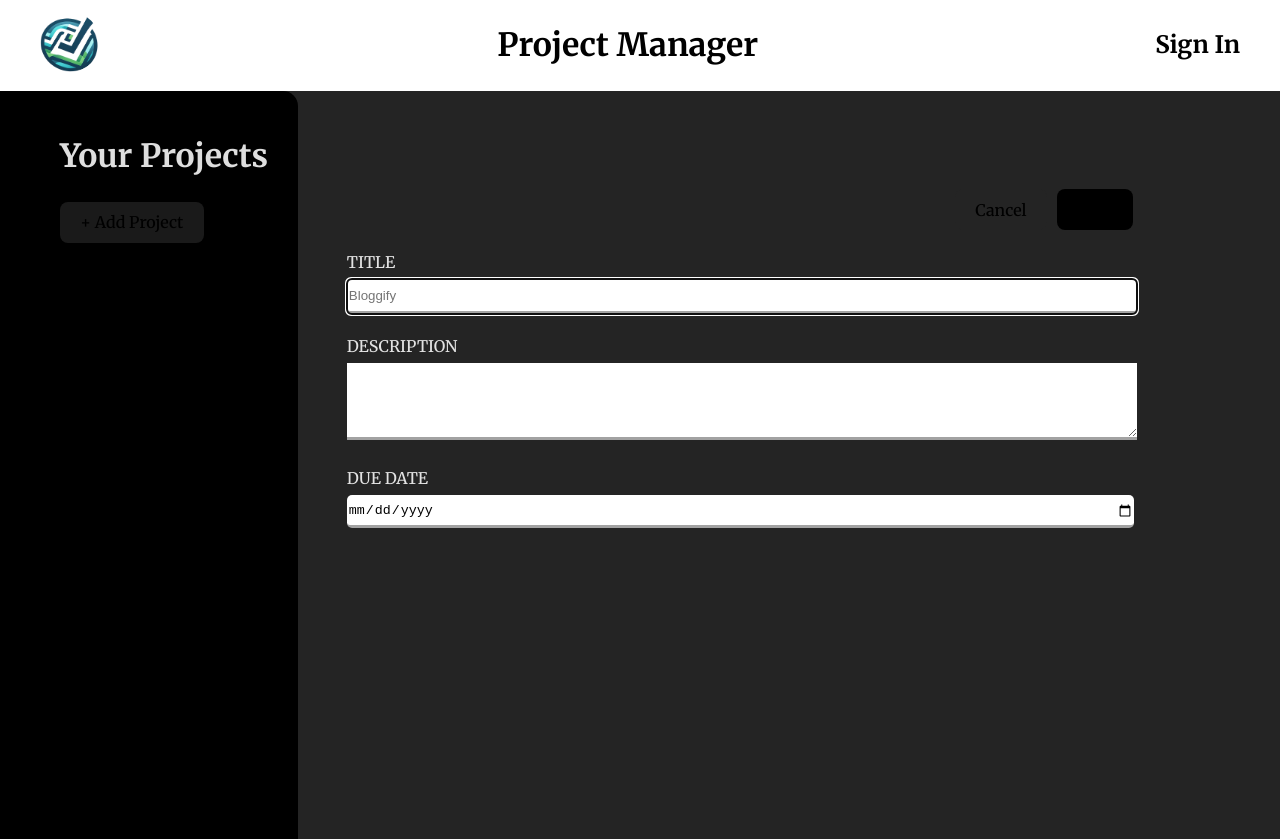
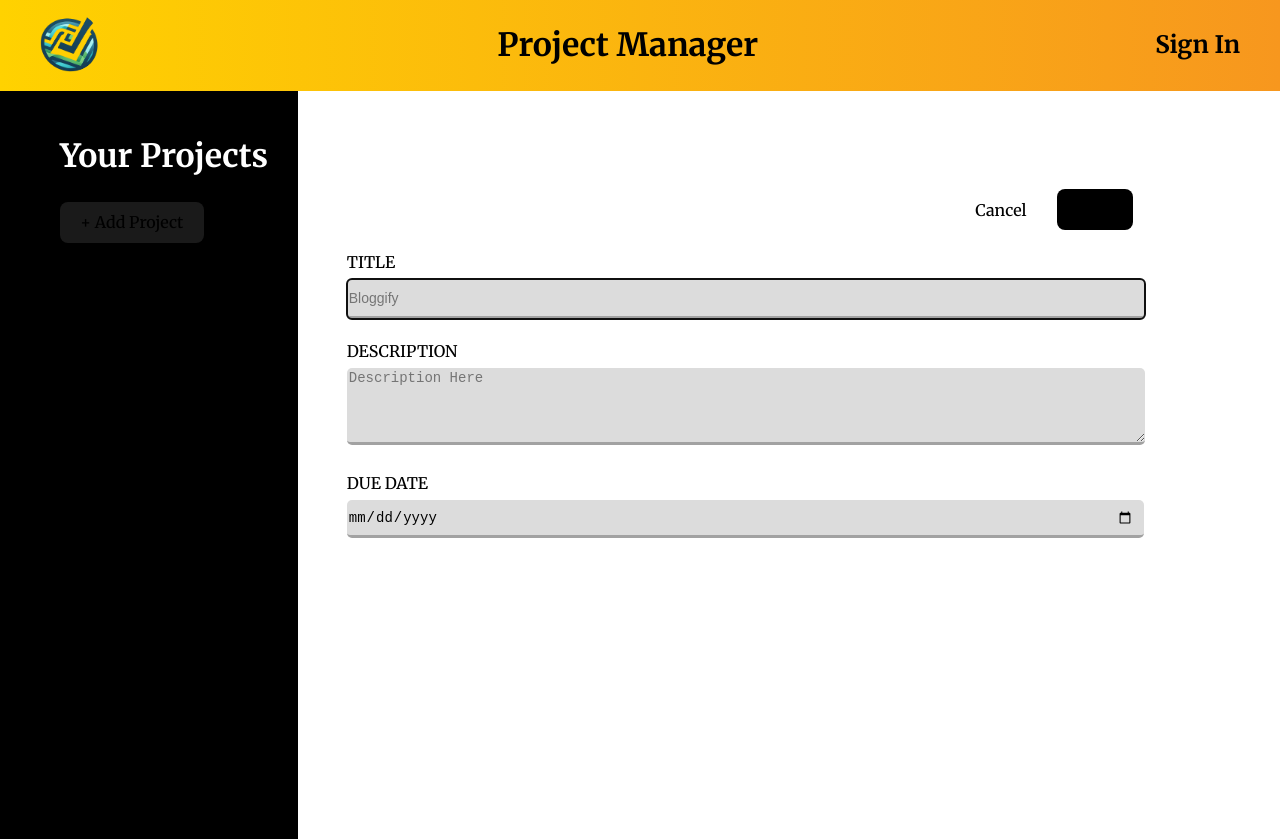
Before and after one commit to ShobhitMaste/Project-Manager, a React (Vite) app: page / in a window 1280 px wide. Both pictures are taken after a click on the button "+ Add Project". Shown: the top 839 px of the page. Built offline with nearby package versions, Linux system fonts and the light colour scheme.

Commit message:
added no project selected screen

```diff
--- a/src/App.jsx
+++ b/src/App.jsx
@@ -1,6 +1,8 @@
 import Navbar from "./components/Navbar.jsx";
 import Sidebar from "./components/Sidebar.jsx";
 import AddProject from "./components/AddProject.jsx";
+import ViewProject from "./components/ViewProject.jsx"
+import SelectOneProject from "./components/SelectOneProject.jsx";
 import { useState } from "react";
 
 export default function App() {
@@ -31,12 +33,15 @@ export default function App() {
       });
       return tempProjects;
     });
-
+    setAddingProject(() => false);
     setCurrentProject(() => projects.length - 1);
   }
 
   function handleProjectSelection(index) {
-    setCurrentProject(() => index);
+    if(addingProject){
+      alert("save Draft or click Cancel");
+    } else
+      setCurrentProject(() => index);
   }
 
   return (
@@ -55,6 +60,9 @@ export default function App() {
             onSave={handleSaveProject}
           />
         )}
+        {!addingProject && (currentProject != -1) && <ViewProject/>}
+        {!addingProject && (currentProject == -1) && <SelectOneProject onAddButtonClick={handleAddProject}/>}
+
       </div>
     </>
   );
--- a/src/components/AddProject.jsx
+++ b/src/components/AddProject.jsx
@@ -12,20 +12,15 @@ export default function AddProject({ onCancel, onSave }) {
   }
 
   return (
-    <div className="flex-left addproject">
+    <form
+      className="flex-left addproject"
+      onSubmit={() =>
+        onSave(projectInfo.title, projectInfo.description, projectInfo.dueDate)
+      }
+    >
       <div className="addProjectButtons">
         <button onClick={onCancel}>Cancel</button>
-        <button
-          onClick={() =>
-            onSave(
-              projectInfo.title,
-              projectInfo.description,
-              projectInfo.dueDate
-            )
-          }
-        >
-          Save
-        </button>
+        <button type="submit">Save</button>
       </div>
       <div>
         <label>TITLE</label> <br />
@@ -41,13 +36,17 @@ export default function AddProject({ onCancel, onSave }) {
       <div>
         <label>DESCRIPTION</label>
         <br />
-        <textarea name="description" onChange={handleInput}></textarea>
+        <textarea
+          name="description"
+          placeholder="Description Here"
+          onChange={handleInput}
+        ></textarea>
       </div>
       <div>
         <label>DUE DATE</label>
         <br />
         <input name="dueDate" type="date" onChange={handleInput} />
       </div>
-    </div>
+    </form>
   );
 }
--- /dev/null
+++ b/src/components/SelectOneProject.jsx
@@ -0,0 +1,10 @@
+export default function SelectOneProject({onAddButtonClick}){
+    return (
+        <div className="flex-center flex-col selectoneproject">
+            <img src="./selectproject.png" height="140" />
+            <h2>No Project Selected</h2>
+            <h3 className="lightText">Select a project or get started with a new one</h3>
+            <button className="lightText" onClick={onAddButtonClick}>Create New Project</button>
+        </div>
+    );
+}
--- /dev/null
+++ b/src/components/ViewProject.jsx
@@ -0,0 +1,5 @@
+export default function ViewProject(){
+    return (
+        <h1>Hellow World</h1>
+    );
+}
--- a/src/index.css
+++ b/src/index.css
@@ -4,13 +4,15 @@
   font-weight: 400;
 
   color-scheme: light dark;
-  color: rgba(255, 255, 255, 0.87);
-  background-color: #242424;
+  background-color: #ffffff;
 
   font-synthesis: none;
   text-rendering: optimizeLegibility;
   -webkit-font-smoothing: antialiased;
   -moz-osx-font-smoothing: grayscale;
+  scrollbar-color: #333 #444;
+  scrollbar-width: thin;
+  scrollbar-color: rgba(255, 255, 255, 0.2) transparent;
 }
 body{
   font-family: "Merriweather", serif;
@@ -60,7 +62,9 @@ button:focus-visible {
 .navbar{
   display:flex;
   justify-content: space-between;
-  background-color: #ffffff;
+  background: #F7971E;  /* fallback for old browsers */
+  background: -webkit-linear-gradient(to right, #FFD200, #F7971E);  /* Chrome 10-25, Safari 5.1-6 */
+  background: linear-gradient(to right, #FFD200, #F7971E); /* W3C, IE 10+/ Edge, Firefox 16+, Chrome 26+, Opera 12+, Safari 7+ */
   color : black;
   align-items: center;
   padding: 0px 40px;
@@ -70,17 +74,20 @@ button:focus-visible {
   display: grid;
   grid-template-columns: 1fr 3.3fr;
   height: 100%;
+  color:black;
 }
 
 .sidebar{
   background-color: black;
   height: 91vh;
   width: 100%;
-  border-radius: 0px 15px 0px 0px;
-  padding: 20px 0 0 0px;
+  /* border-radius: 0px 15px 0px 0px; */
+  padding: 20px 0px 0px 0px;
   display: flex;
   align-items: start;
   flex-direction: column;
+  color:white;
+  overflow-y: scroll;
 }
 .shiftright{
   padding-left: 50px;;
@@ -105,8 +112,12 @@ button:focus-visible {
   margin-bottom: 20px;
   list-style-type: none;
   border-radius: 8px;
+}
 
+.sidebar li:last-child{
+  margin-bottom: 60px;
 }
+
 
 .sidebar li:hover{
   background-color:#242424;
@@ -120,6 +131,16 @@ button:focus-visible {
   display: flex;
   justify-content: start;
   align-items: flex-start;
+  flex-direction: column;
+}
+
+.flex-center{
+  display: flex;
+  justify-content: center;
+  align-items: center;
+}
+
+.flex-col{
   flex-direction: column;
 }
 
@@ -139,7 +160,8 @@ button:focus-visible {
 }
 
 .addProjectButtons button:nth-child(1){
-  background-color: #242424;
+  background-color: #ffffff;
+  color:black;
 }
 
 .addProjectButtons button:nth-child(2){
@@ -152,17 +174,39 @@ button:focus-visible {
 
 .addproject input{
   width: 100%;
-  height: 30px;
+  height: 35px;
   border: 0px;
   border-bottom: 3px solid rgb(162, 162, 162);
   border-radius: 5px;
   margin-top: 5px;
+  background-color: #dcdcdc;
+  color:rgb(0, 0, 0);
+  font-size: 14px;
+  color-scheme: light;
+  padding-right: 10px;
 }
 
+
 .addproject textarea{
+  background-color: #dcdcdc;
   width: 100%;
   height: 70px;
+  padding-right: 10px;
+  color:black;
   margin-top: 5px;
+  border-radius: 5px;
   border: 0px;
   border-bottom: 3px solid rgb(162, 162, 162);
+  font-size: 14px;
 }
+
+.selectoneproject{
+  transform: translate(0px, -80px);
+}
+.selectoneproject img{
+  background-color: transparent;
+}
+
+.lightText{
+  color: rgb(150, 147, 147);
+}
```
Also changed, not shown: public/newproject.png (added), public/selectproject.png (added).
